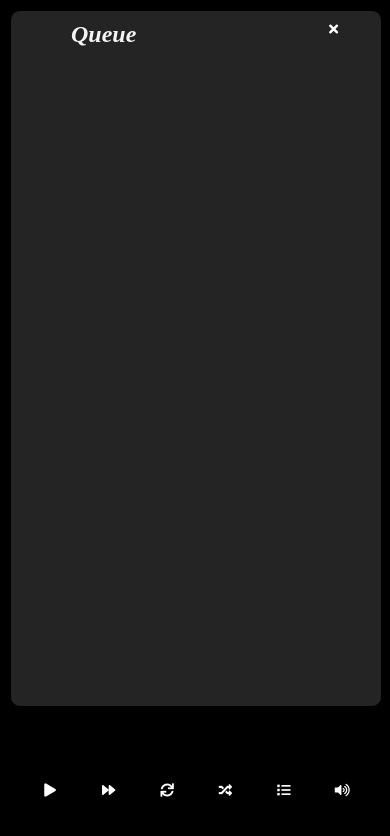
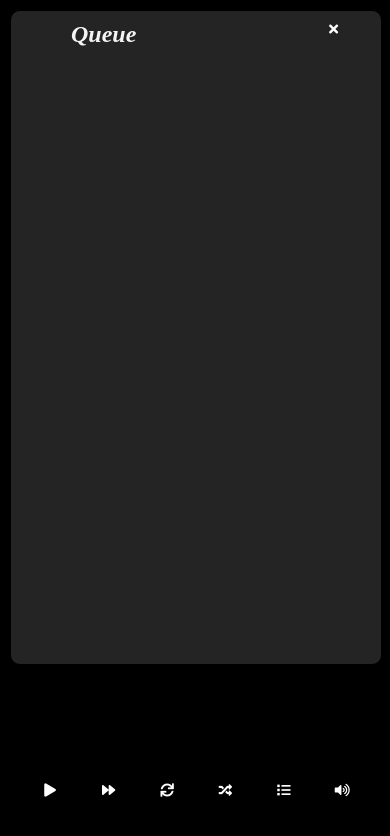
Before and after one commit to Imkkrish/Music-Web, a plain HTML site: page index.html in a window 390 px wide. Both pictures are taken after a click on the button 283 px from the left and 790 px from the top of the page. Drawn offline with Linux system fonts and the light colour scheme; a small style sheet from the web is missing.

Commit message:
Update styles.css

```diff
--- a/styles.css
+++ b/styles.css
@@ -337,7 +337,7 @@ grid-template-rows: 1fr ;
   .container {
     display: grid;
     grid-template-columns:1fr;
-    height: calc(100vh - 15vh);
+    height: calc(100vh - 20vh);
   }
 
   .left, .right {
@@ -363,7 +363,7 @@ grid-template-rows: 1fr ;
   }
 
   .local{
-    max-height:calc(100vh - 15vh);
+    max-height:calc(100vh - 20vh);
     margin: 10px;
     max-width: calc(100vw - 20px);
 
```
